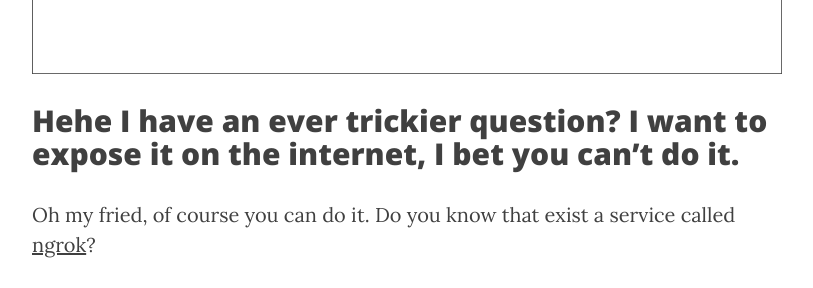
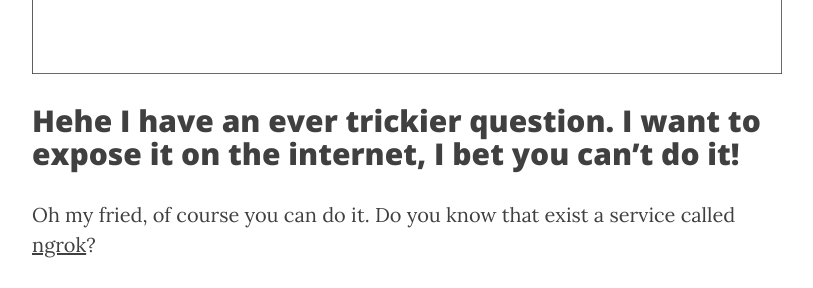
Before and after one commit to unnikked-ga/unnikked-ga, a Jekyll site: the page built from _posts/2016-08-27-develop-with-laravel-on-your-android-phone.markdown, in a window 1280 px wide and 900 px high, scrolled down 8722 px. Shown: the part 160-448 px from the top of the window, without its empty margins (233-1046 px from the left). Built offline with Jekyll 4.4.1, drawn with Linux system fonts in a browser that asks for light colours; nearby versions of some CDN libraries; library files that are not in the unit come from our copies; comment, search, counter and statistics services are not loaded.

```diff
--- a/_posts/2016-08-27-develop-with-laravel-on-your-android-phone.markdown
+++ b/_posts/2016-08-27-develop-with-laravel-on-your-android-phone.markdown
@@ -145,7 +145,7 @@ php artisan serve --host=192.168.0.103
 
 ![It works](/data/develop-with-laravel-on-your-android-phone/it-works-on-desktop.png)
 
-## Hehe I have an ever trickier question? I want to expose it on the internet, I bet you can't do it.
+## Hehe I have an ever trickier question. I want to expose it on the internet, I bet you can't do it!
 
 Oh my fried, of course you can do it. Do you know that exist a service called [ngrok](https://ngrok.com/)?
 
```
